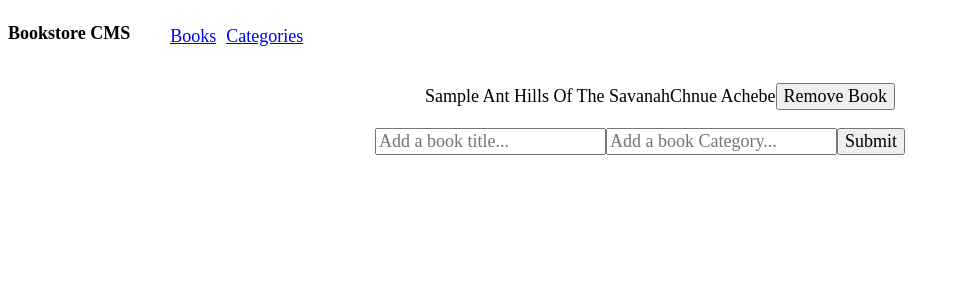
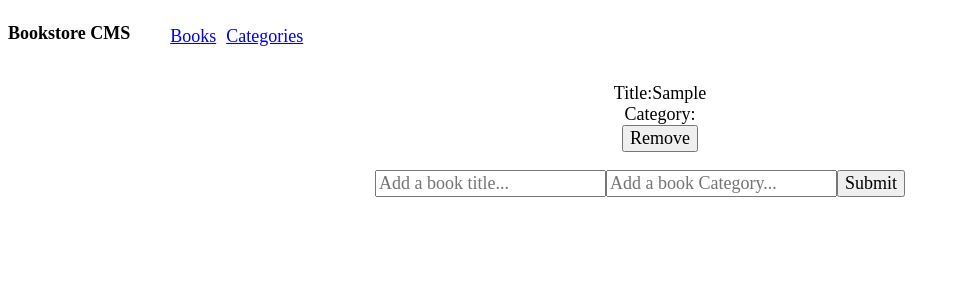
Before and after one commit to fortuneonyeka/bookstore, a React (Create React App) app: page / in a window 1280 px wide. Both pictures are taken after typing "Sample", "Sample" into the empty fields and a click on the button "Submit". Shown: the top 300 px of the page, without its empty margins (0-959 px from the left). Built offline with nearby package versions, Linux system fonts and the light colour scheme; a web font is replaced by a local one.

Commit message:
remove create book function,add category and remove author

```diff
--- a/src/components/BookItem.js
+++ b/src/components/BookItem.js
@@ -4,19 +4,23 @@ import PropTypes from 'prop-types';
 import { bindActionCreators } from 'redux';
 import { removeBook } from '../redux/books/books';
 
-function BookItem({ title, author, bookId }) {
+function BookItem({ title, category, bookId }) {
   const dispatch = useDispatch();
   const removeBookAction = bindActionCreators(removeBook, dispatch);
   return (
     <>
       <span>
+        Title:
         {title}
-        {' Ant Hills Of The Savanah'}
-        {author}
-        Chnue Achebe
       </span>
+      <br />
+      <span>
+        Category:
+        {category}
+      </span>
+      <br />
       <button type="button" onClick={() => removeBookAction(bookId)}>
-        Remove Book
+        Remove
       </button>
     </>
   );
@@ -24,8 +28,8 @@ function BookItem({ title, author, bookId }) {
 
 BookItem.propTypes = {
   title: PropTypes.string.isRequired,
-  author: PropTypes.string.isRequired,
-  bookId: PropTypes.number.isRequired,
+  category: PropTypes.string.isRequired,
+  bookId: PropTypes.string.isRequired,
 };
 
 export default BookItem;
```
